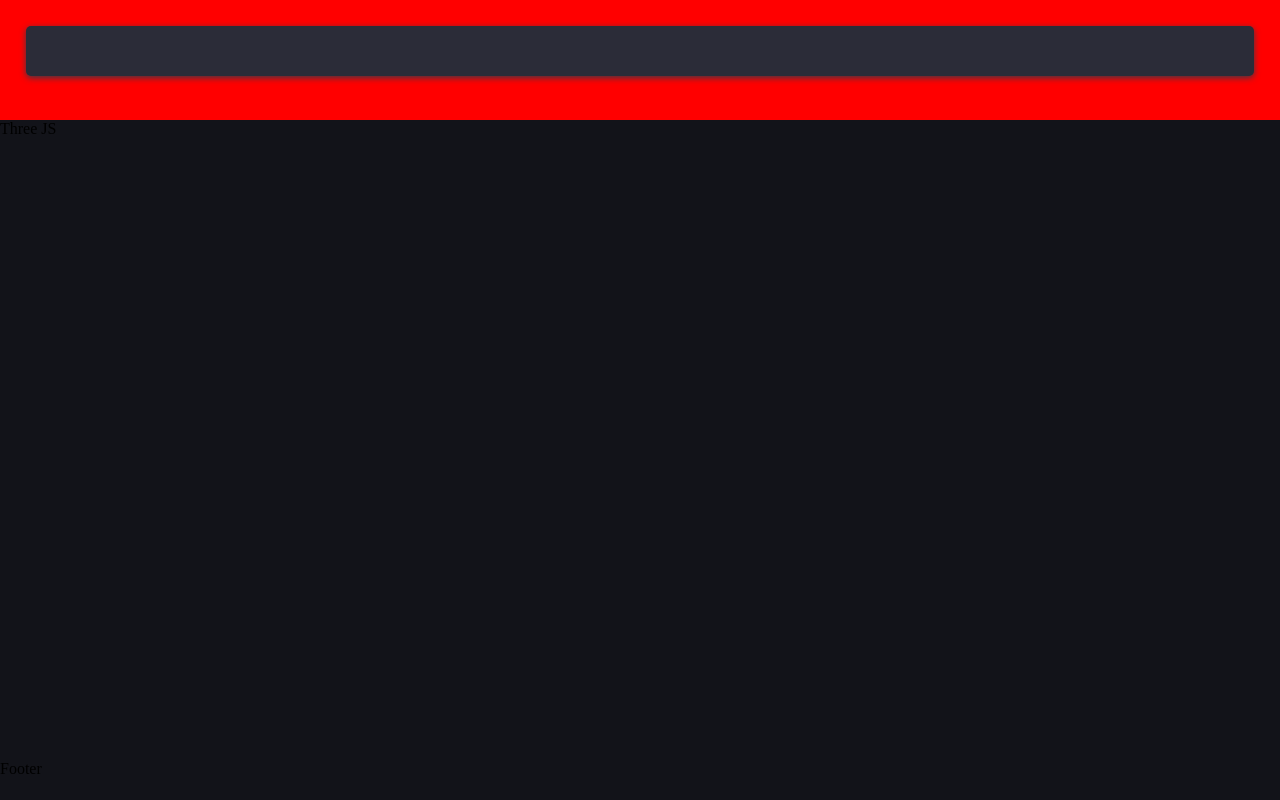
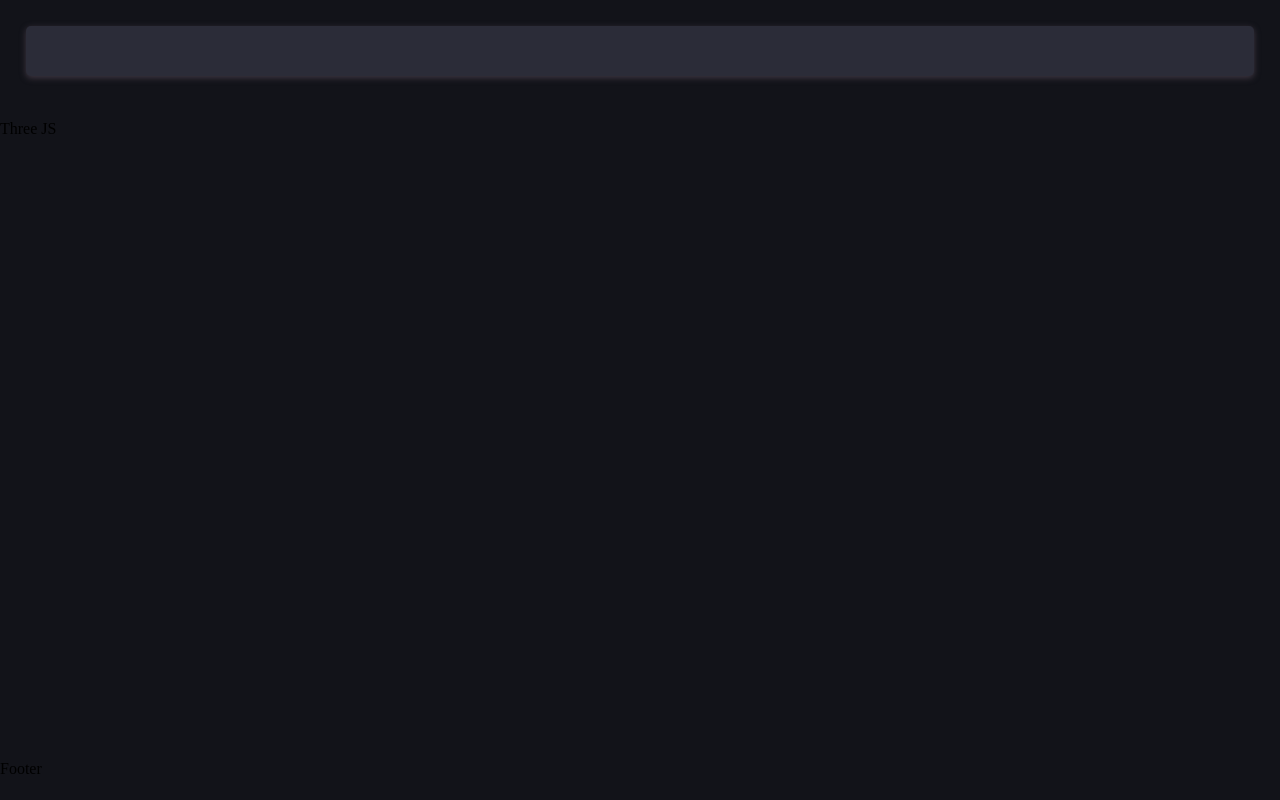
Before and after one commit to Er1k-sav/verona-3dsa, a website with bundled scripts: page index.html in a window 1280 px wide. Built offline with nearby package versions, Linux system fonts and the light colour scheme.

Commit message:
Update style.css

```diff
--- a/src/assets/style.css
+++ b/src/assets/style.css
@@ -27,7 +27,7 @@ body {
     position: relative;
     width: 100%;
     height: 100%;
-    background-color: #f00;
+    background-color: transparent;
 }
 
 #main {
```
